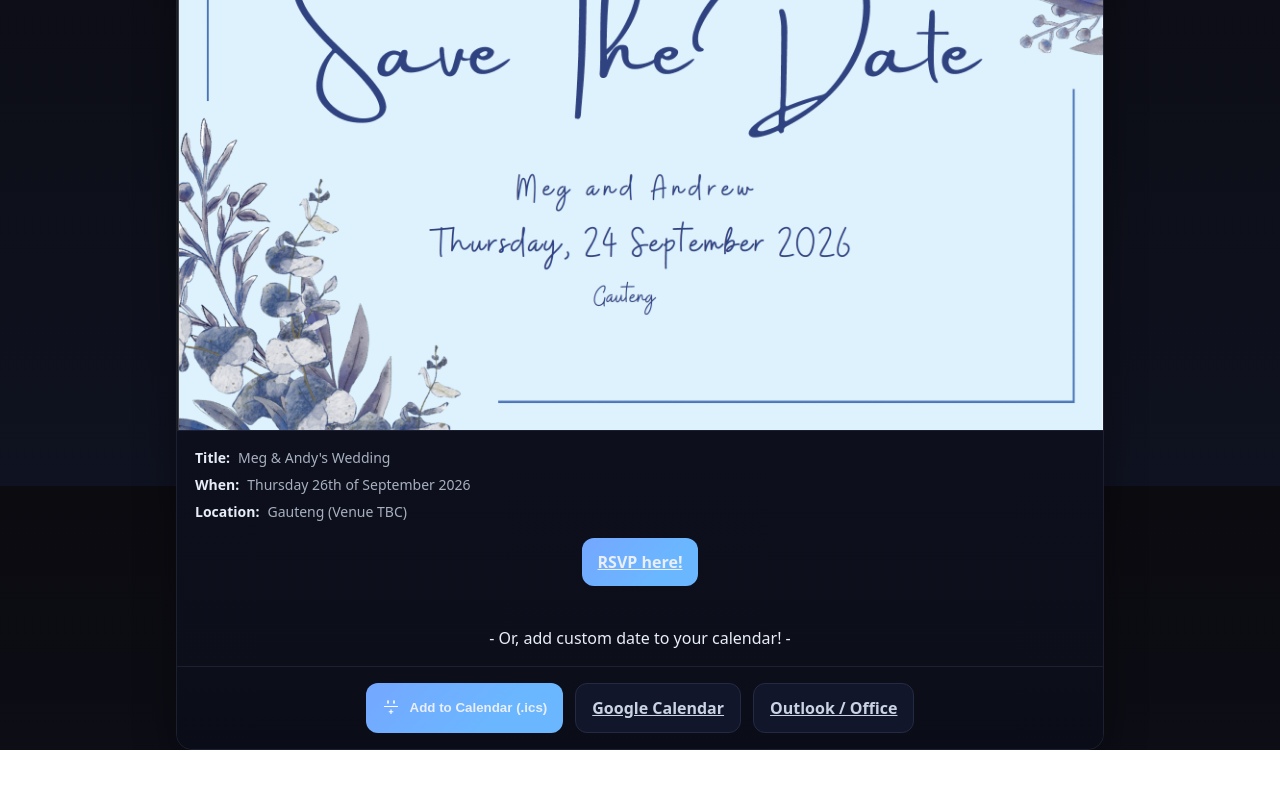
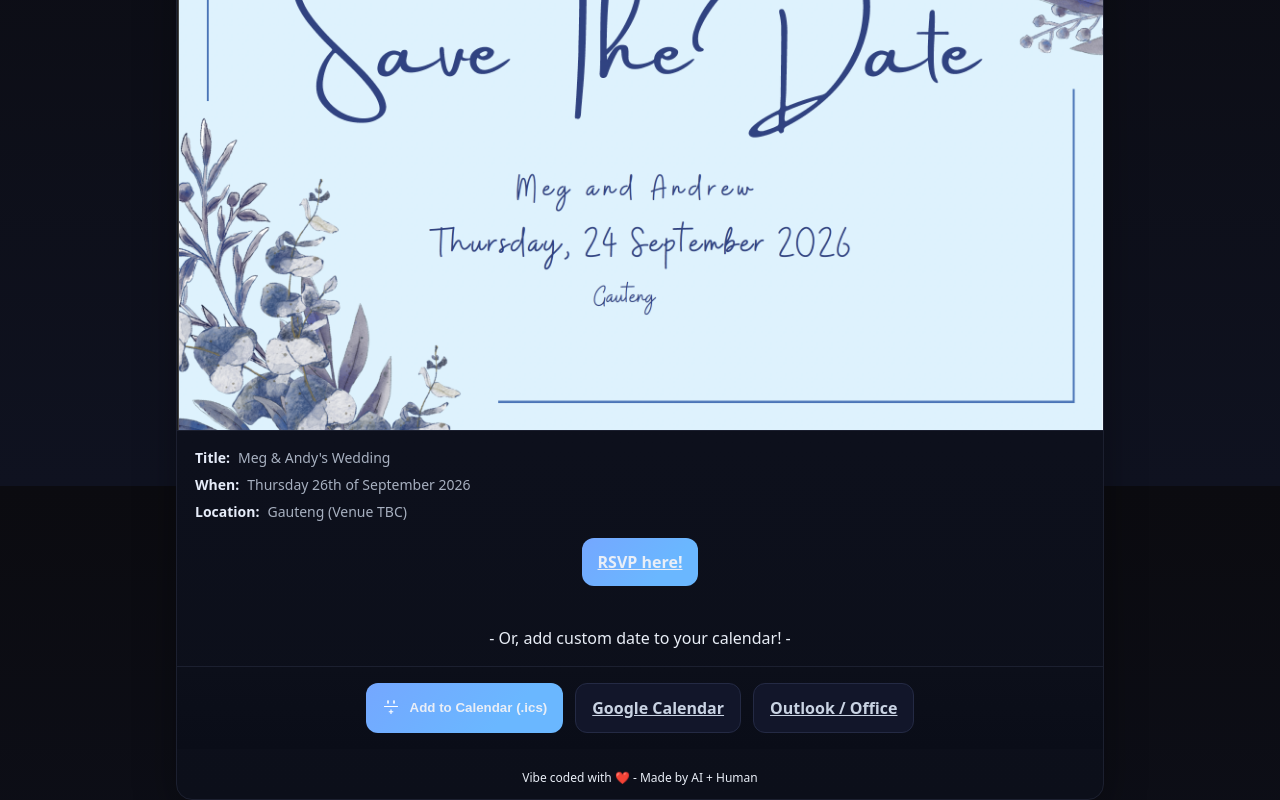
Before and after one commit to JustinSeymour/wedding-landing-page, a plain HTML site: page index.html in a window 1280 px wide. Shown: the part 314-1114 px from the top of the page. Before the commit the page ends 1064 px from the top, so only its background shows below. Drawn offline with Linux system fonts and the light colour scheme.

Commit message:
Tag line

```diff
--- a/index.html
+++ b/index.html
@@ -229,6 +229,16 @@
             >Outlook / Office</a
           >
         </div>
+        <p
+          style="
+            text-align: center;
+            width: 100%;
+            font-size: 12px;
+            margin-top: 20px;
+          "
+        >
+          Vibe coded with ❤️ - Made by AI + Human
+        </p>
       </div>
     </div>
 
```
